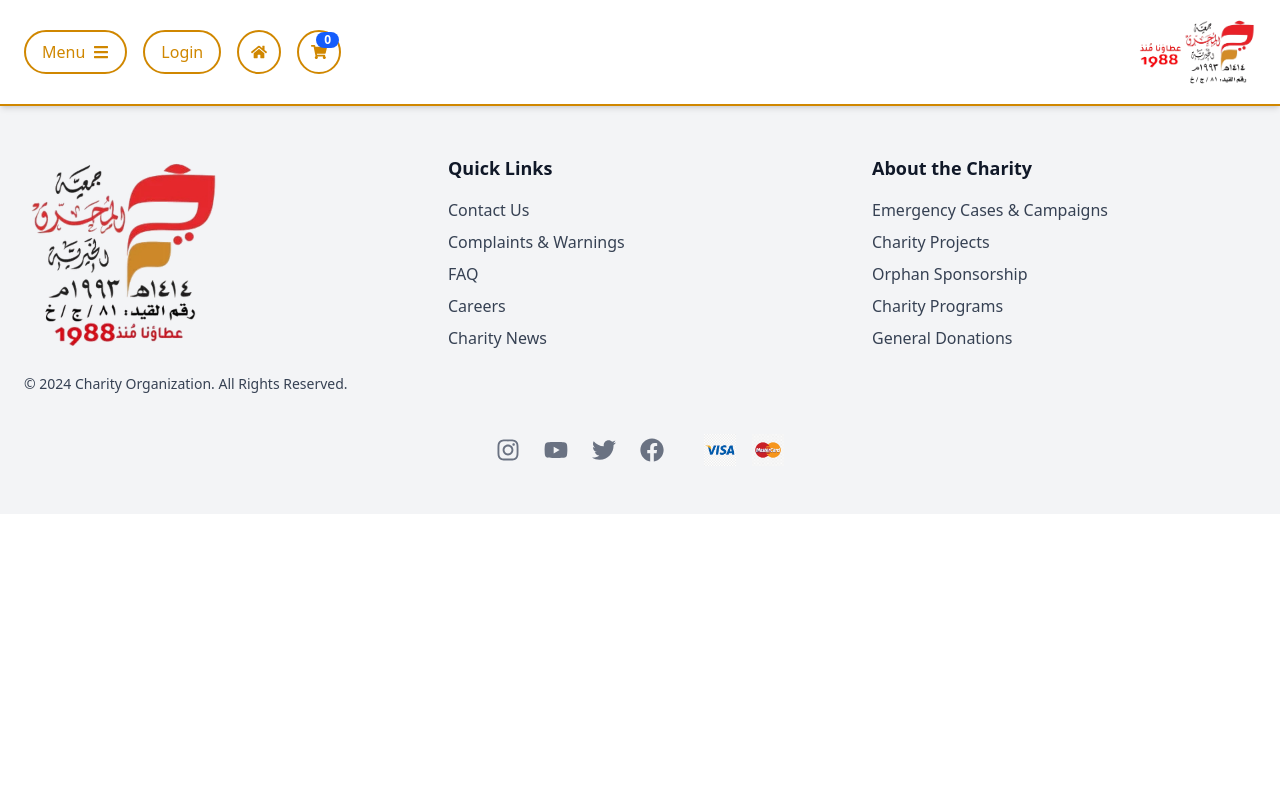
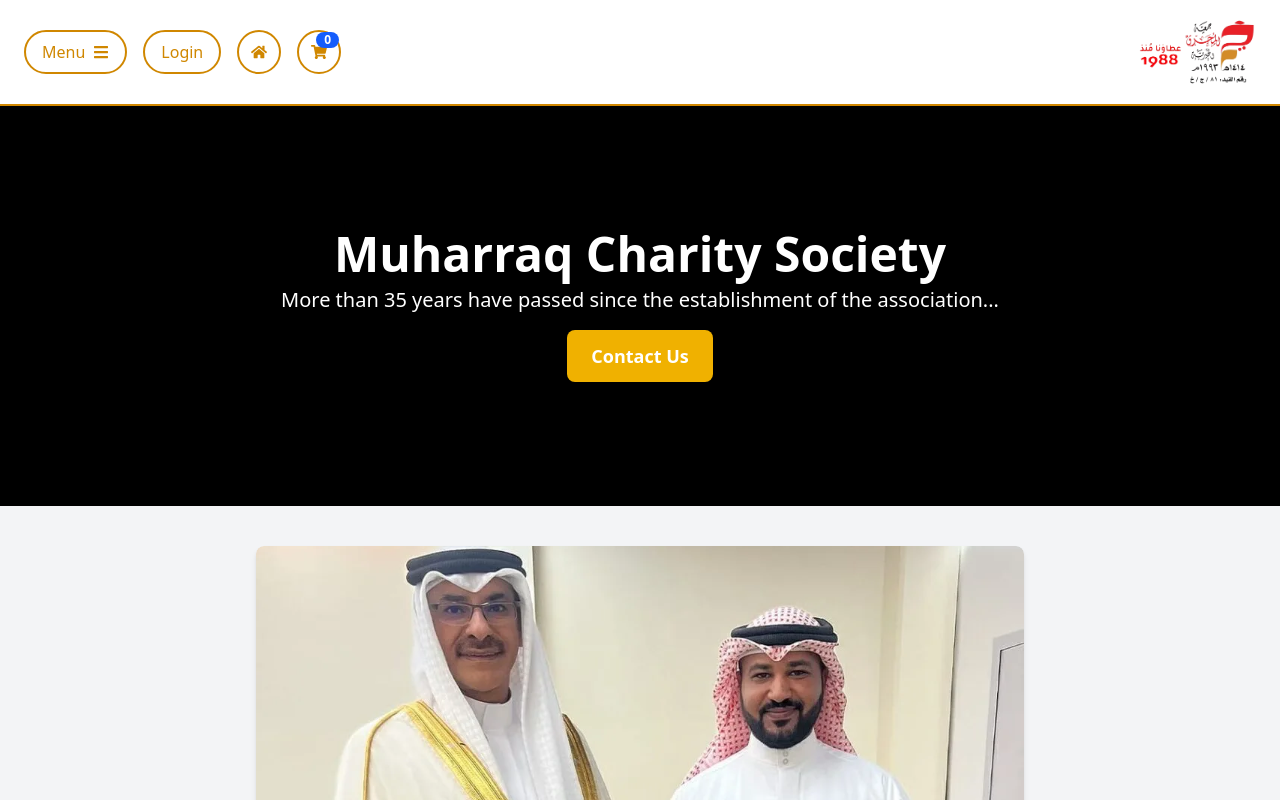
Before and after one commit to AA00072/Muharrq-Org, a React (Vite) app in the folder client/: page / in a window 1280 px wide. Shown: the top 800 px of the page. Built offline with nearby package versions, Linux system fonts and the light colour scheme.

Commit message:
fixed something

```diff
--- a/client/src/App.jsx
+++ b/client/src/App.jsx
@@ -11,7 +11,7 @@
     <Router>
       <Navbar />
       <Routes>
-        <Route path="/home" element={<Home />} />
+        <Route path="/" element={<Home />} />
         <Route path="/register" element={<RegistrationForm />} /> {/* <-- Add this */}
         <Route path="/about" element={<About />} />
       </Routes>
--- a/client/vite.config.js
+++ b/client/vite.config.js
@@ -8,5 +8,5 @@
     react(),
 
   ],
-  base:"/Muharrq-Org-Demo",
+  base:"/Muharrq-Org-Demo/",
 })
```
